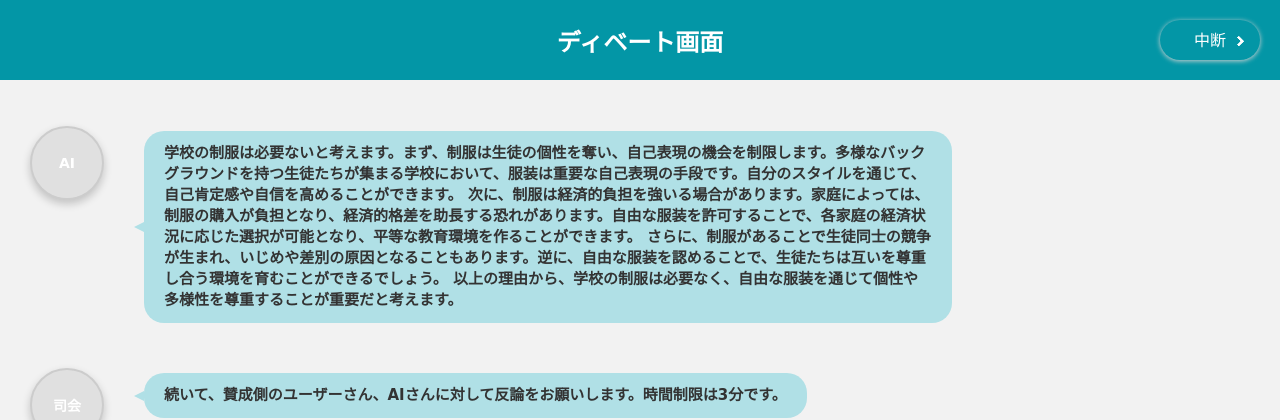
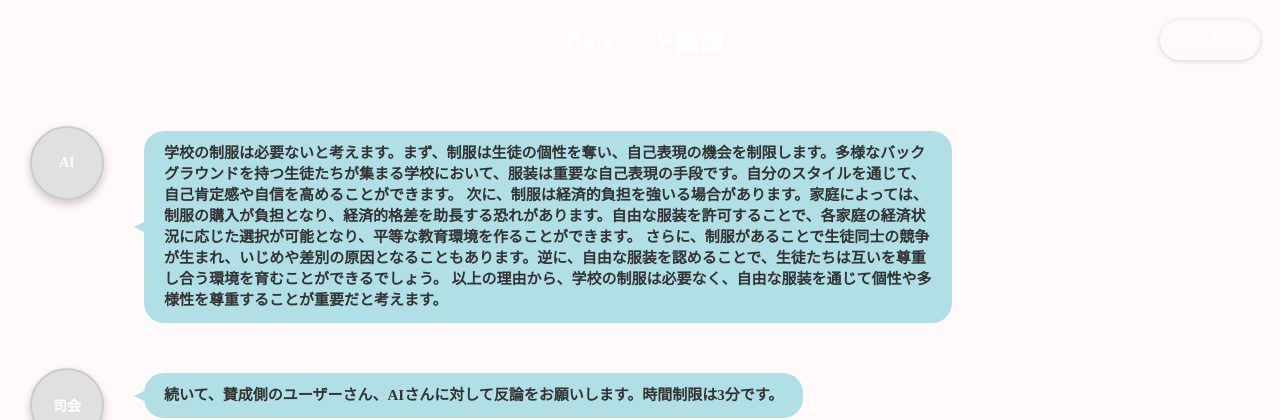
Before and after one commit to WaffleCollege/debuggers, a Flask app: page /debate/start in a window 1280 px wide. Shown: the top 420 px of the page. Run offline with Flask 3, Linux system fonts and the light colour scheme; data comes from the database, SQL or seed files in the repository.

Commit message:
canvaのデザインに沿ったstyles.cssです。背景の色と文字を変えただけなので、幅は全然変えてください！

```diff
--- a/static/styles.css
+++ b/static/styles.css
@@ -1,16 +1,15 @@
 body {
-    background-color: #F2F2F2;
-    font-family: Arial, sans-serif;
+    background-color: #fffaf9;
+    font-family: 'Zen kaku gothic new';
     margin: 0;
     padding: 0;
     position: relative;
 
-    font-family: 'Meiryo UI','ヒラギノ丸ゴ ProN','Hiragino Maru Gothic ProN', cursive;
 }
 
 header {
     position: fixed;
-    background-color: #0396A6;
+    background-color: #fffaf9;
     height: 80px;
     width: 100%;
     top: 0;
```
